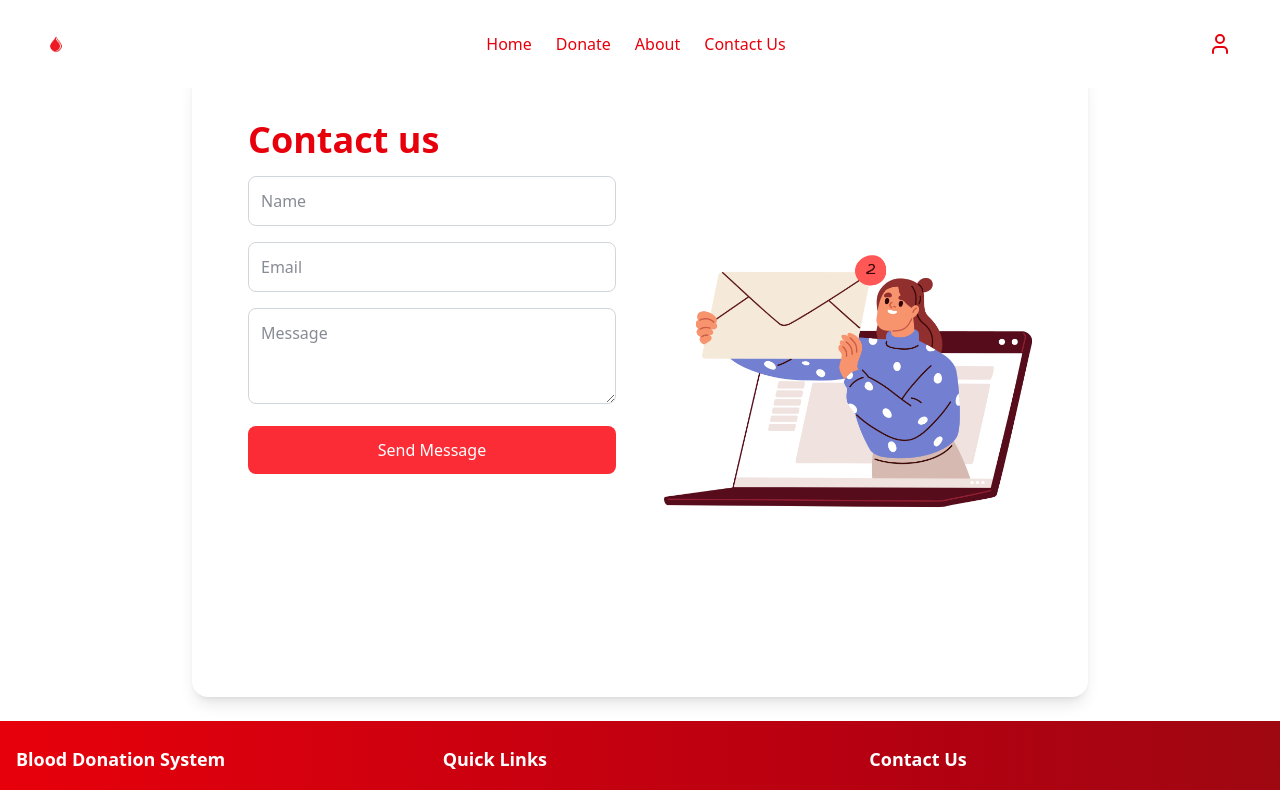
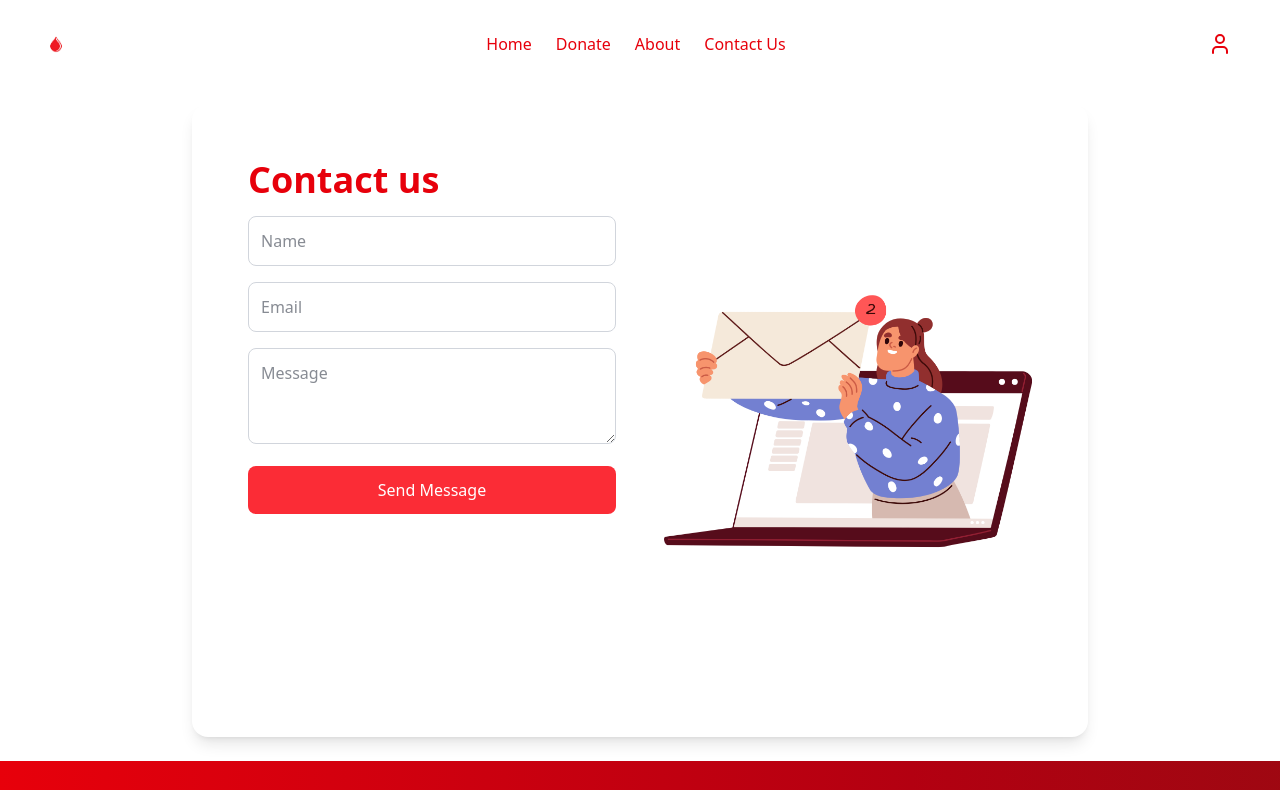
Before and after one commit to q-allen/blood-donation, a Next.js app: page /Contact in a window 1280 px wide. Shown: the top 790 px of the page. Built offline with nearby package versions, Linux system fonts and the light colour scheme; no server answers.

Commit message:
Changes in UI

```diff
--- a/src/app/Contact/page.tsx
+++ b/src/app/Contact/page.tsx
@@ -21,7 +21,7 @@
         transition={{ duration: 0.8, ease: "easeOut" }}
         className="flex-grow px-4 sm:px-6 md:px-10 py-6"
       >
-        <div className="flex flex-col items-center justify-center mt-10">
+        <div className="flex flex-col items-center justify-center mt-20">
           <motion.div
             initial={{ scale: 0.9, opacity: 0 }}
             animate={{ scale: 1, opacity: 1 }}
```
